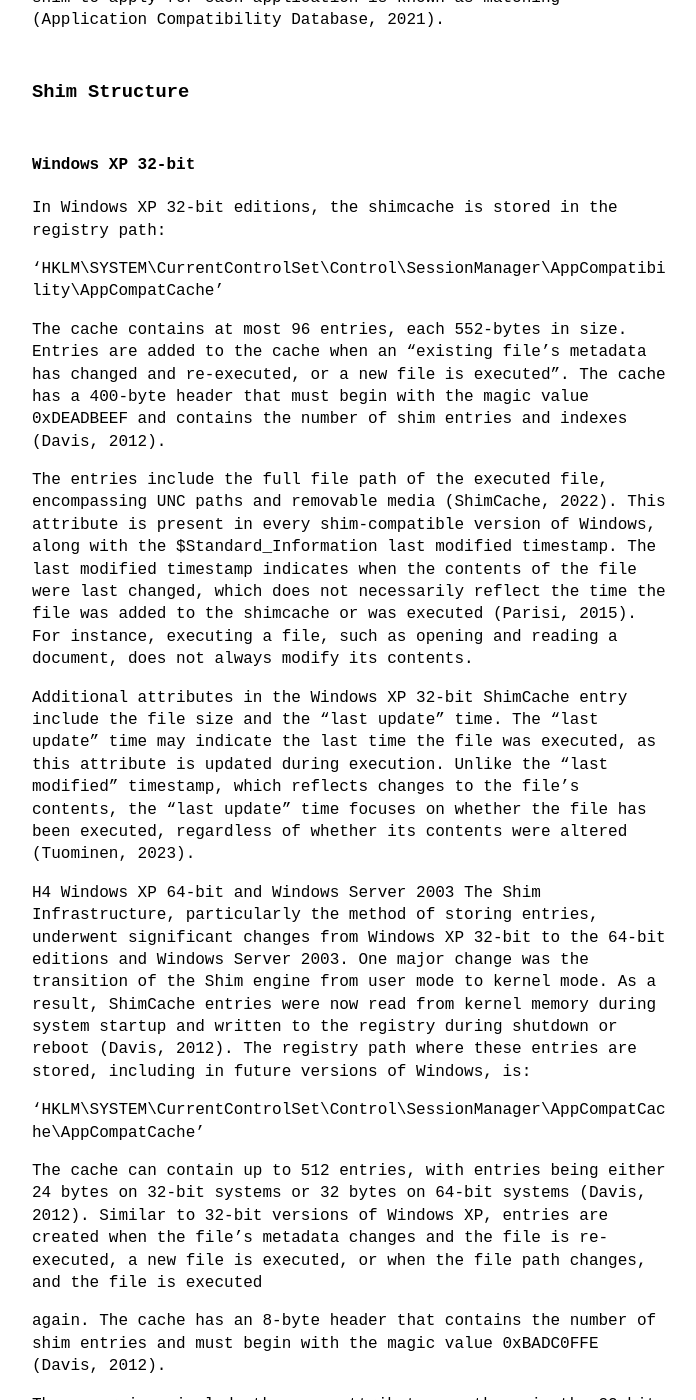
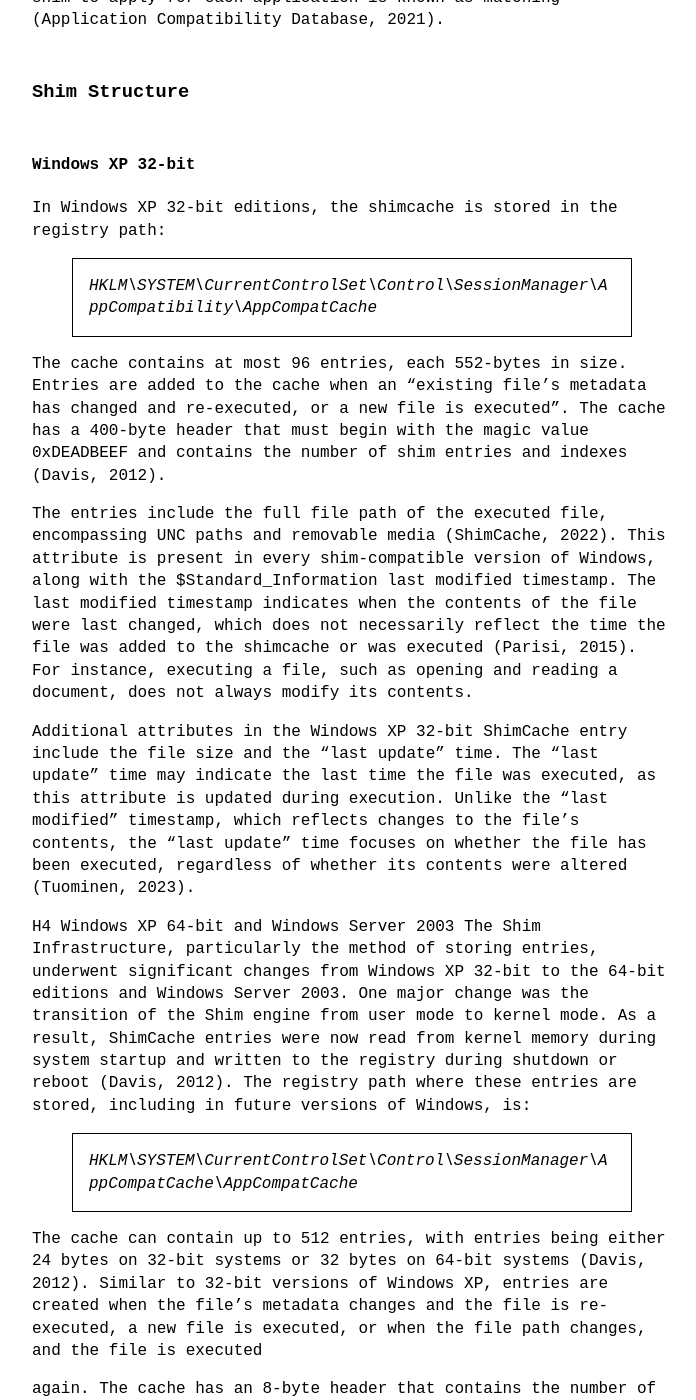
Before and after one commit to llucasly/llucasly.github.io, a Jekyll site: the page built from _posts/2024-10-20-exploring-shimcache.markdown, in a window 1280 px wide and 1400 px high, scrolled down 4191 px. Shown: the whole window, without its empty margins (288-984 px from the left). Built offline with Jekyll 4.4.1, drawn with Linux system fonts in a browser that asks for light colours.

```diff
--- a/_posts/2024-10-20-exploring-shimcache.markdown
+++ b/_posts/2024-10-20-exploring-shimcache.markdown
@@ -51,7 +51,7 @@ To determine if an application requires shimming, the Shim Engine will query the
 #### Windows XP 32-bit
 In Windows XP 32-bit editions, the shimcache is stored in the registry path:
 
-'HKLM\SYSTEM\CurrentControlSet\Control\SessionManager\AppCompatibility\AppCompatCache'
+> HKLM\SYSTEM\CurrentControlSet\Control\SessionManager\AppCompatibility\AppCompatCache
 
 The cache contains at most 96 entries, each 552-bytes in size. Entries are added to the cache when an “existing file's metadata has changed and re-executed, or a new file is executed”. The cache has a 400-byte header that must begin with the magic value 0xDEADBEEF and contains the number of shim entries and indexes (Davis, 2012).
 
@@ -62,7 +62,7 @@ Additional attributes in the Windows XP 32-bit ShimCache entry include the file
 H4 Windows XP 64-bit and Windows Server 2003
 The Shim Infrastructure, particularly the method of storing entries, underwent significant changes from Windows XP 32-bit to the 64-bit editions and Windows Server 2003. One major change was the transition of the Shim engine from user mode to kernel mode. As a result, ShimCache entries were now read from kernel memory during system startup and written to the registry during shutdown or reboot (Davis, 2012). The registry path where these entries are stored, including in future versions of Windows, is:
 
-'HKLM\SYSTEM\CurrentControlSet\Control\SessionManager\AppCompatCache\AppCompatCache'
+> HKLM\SYSTEM\CurrentControlSet\Control\SessionManager\AppCompatCache\AppCompatCache
 
 The cache can contain up to 512 entries, with entries being either 24 bytes on 32-bit systems or 32 bytes on 64-bit systems (Davis, 2012). Similar to 32-bit versions of Windows XP, entries are created when the file's metadata changes and the file is re-executed, a new file is executed, or when the file path changes, and the file is executed
 
```
